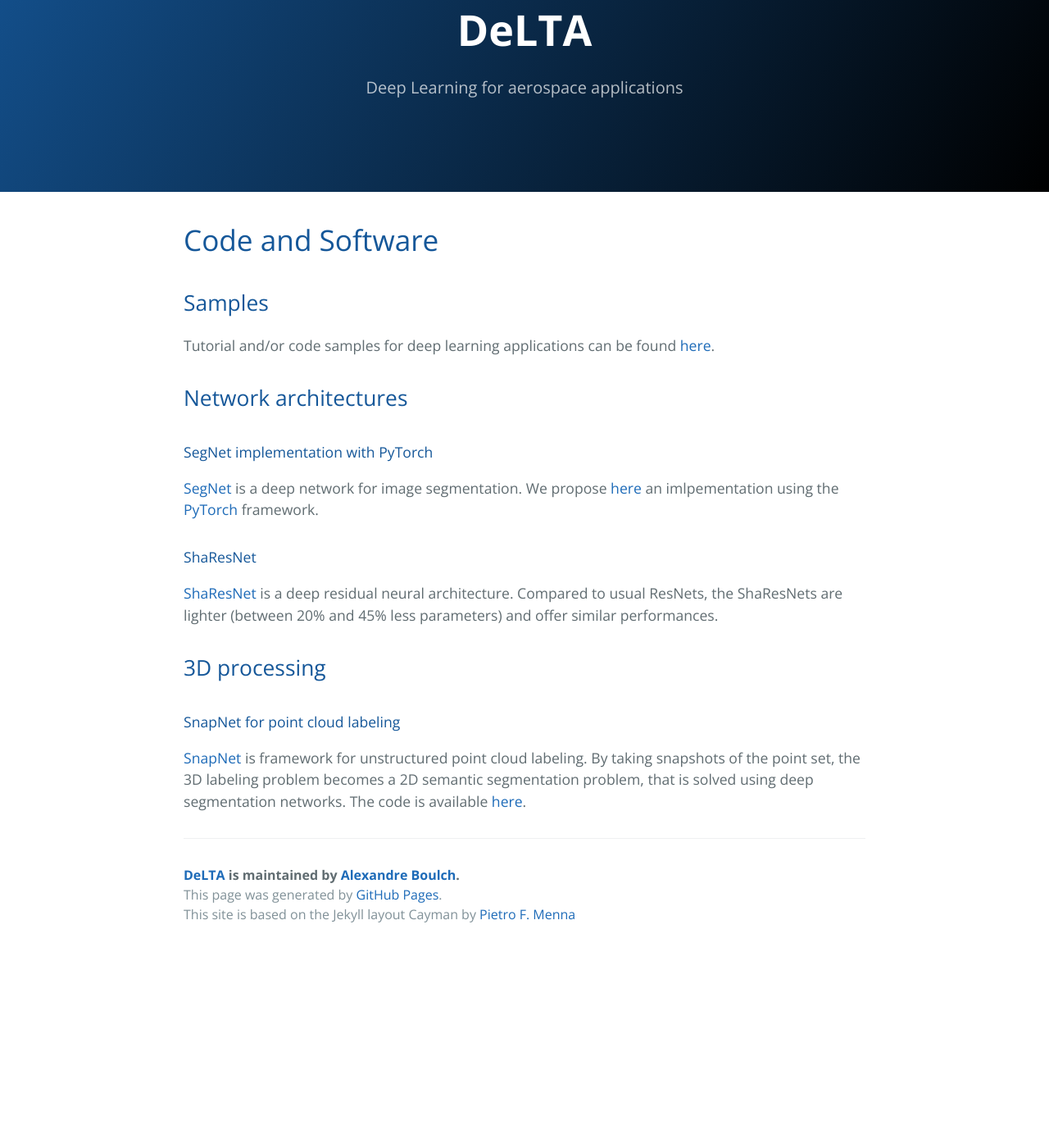
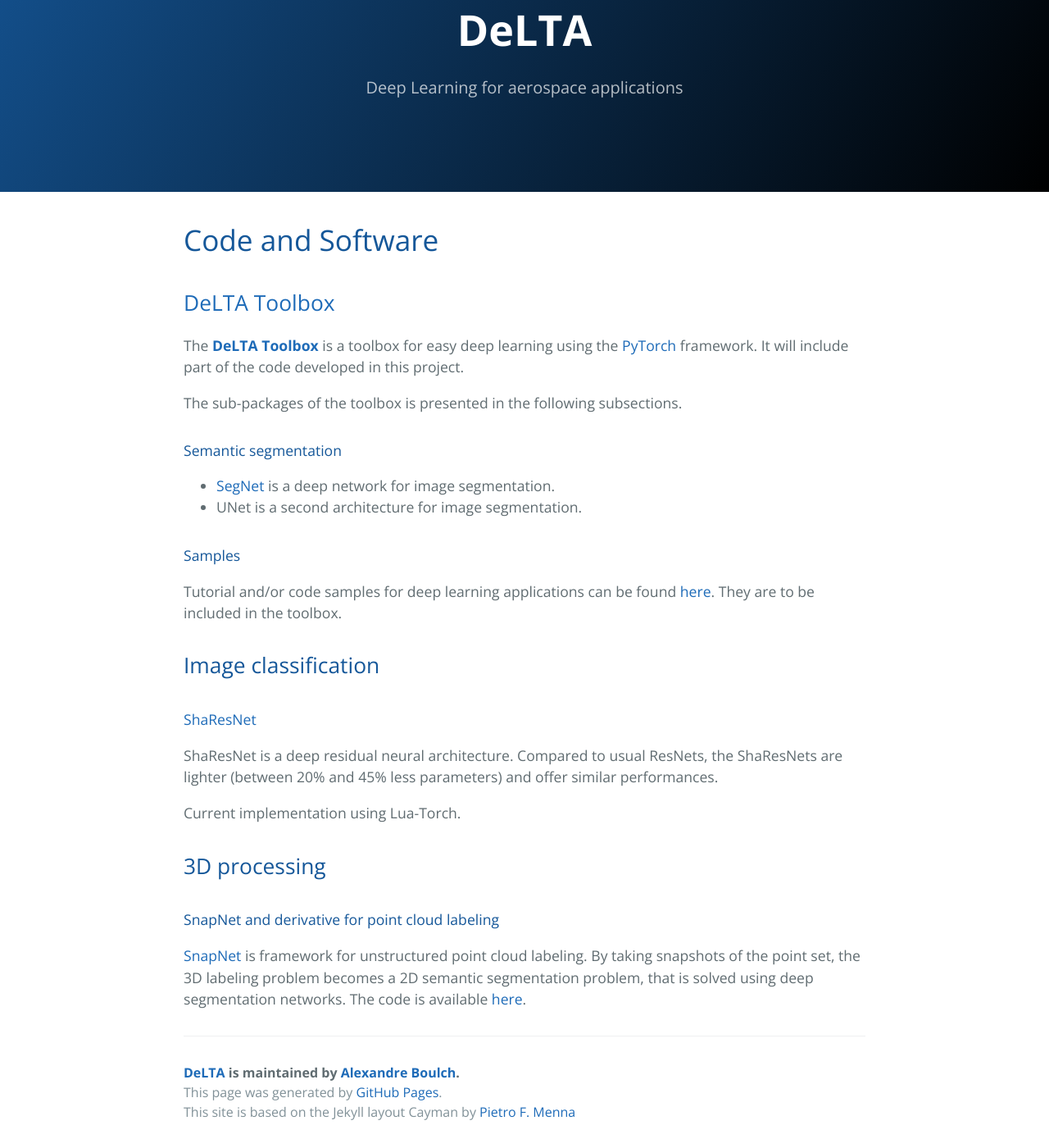
Before and after one commit to delta-onera/delta-onera.github.io, a Jekyll site: the page built from _pages/code.md, in a window 1280 px wide and 1400 px high, scrolled down 289 px. Shown: the whole window at 82% size. Built offline with Jekyll 4.4.1, drawn with Linux system fonts in a browser that asks for light colours; our own code applies the rules of GitHub Pages for plain Markdown files; before the commit the page ends 1448 px from its top, so only the background shows below that.

Commit message:
update code

```diff
--- a/_pages/code.md
+++ b/_pages/code.md
@@ -1,22 +1,31 @@
 # Code and Software
 
-## Samples
-Tutorial and/or code samples for deep learning applications can be found [here](https://github.com/delta-onera/samples).
+## [DeLTA Toolbox](https://github.com/delta-onera/delta_tb)
 
-## Network architectures
+The [**DeLTA Toolbox**](https://github.com/delta-onera/delta_tb) is a toolbox for easy deep learning using the [PyTorch](pytorch.org) framework.
+It will include part of the code developed in this project.
 
-#### SegNet implementation with PyTorch
+The sub-packages of the toolbox is presented in the following subsections.
 
-[SegNet](http://mi.eng.cam.ac.uk/projects/segnet/) is a deep network for image segmentation.
-We propose [here](https://github.com/delta-onera/segnet_pytorch) an imlpementation using the [PyTorch](pytorch.org) framework.
+#### Semantic segmentation
 
-#### ShaResNet
+* [SegNet](http://mi.eng.cam.ac.uk/projects/segnet/) is a deep network for image segmentation.
+* UNet is a second architecture for image segmentation.
 
-[ShaResNet](https://github.com/aboulch/sharesnet) is a deep residual neural architecture.
+#### Samples
+Tutorial and/or code samples for deep learning applications can be found [here](https://github.com/delta-onera/samples). They are to be included in the toolbox.
+
+## Image classification
+
+#### [ShaResNet](https://github.com/aboulch/sharesnet)
+
+ShaResNet is a deep residual neural architecture.
 Compared to usual ResNets, the ShaResNets are lighter (between 20% and 45% less parameters) and offer similar performances.
+
+Current implementation using Lua-Torch.
 
 ## 3D processing
 
-#### SnapNet for point cloud labeling
+#### SnapNet and derivative for point cloud labeling
 
 [SnapNet](https://sites.google.com/view/boulch/publications/2017_3dor_pointclouds) is framework for unstructured point cloud labeling. By taking snapshots of the point set, the 3D labeling problem becomes a 2D semantic segmentation problem, that is solved using deep segmentation networks. The code is available [here](https://github.com/aboulch/sharesnet).
```
